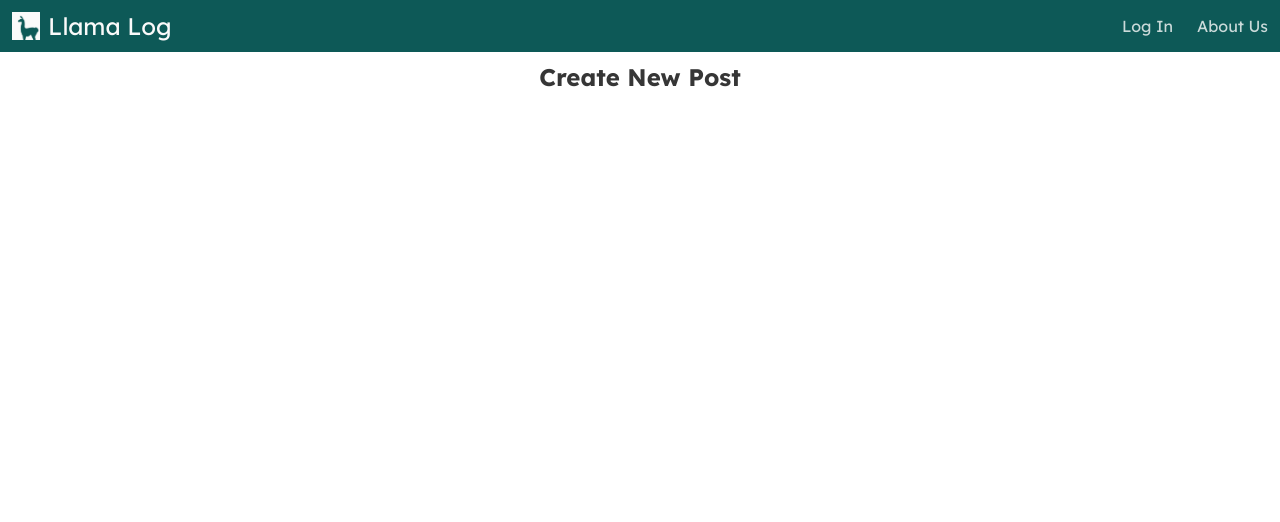
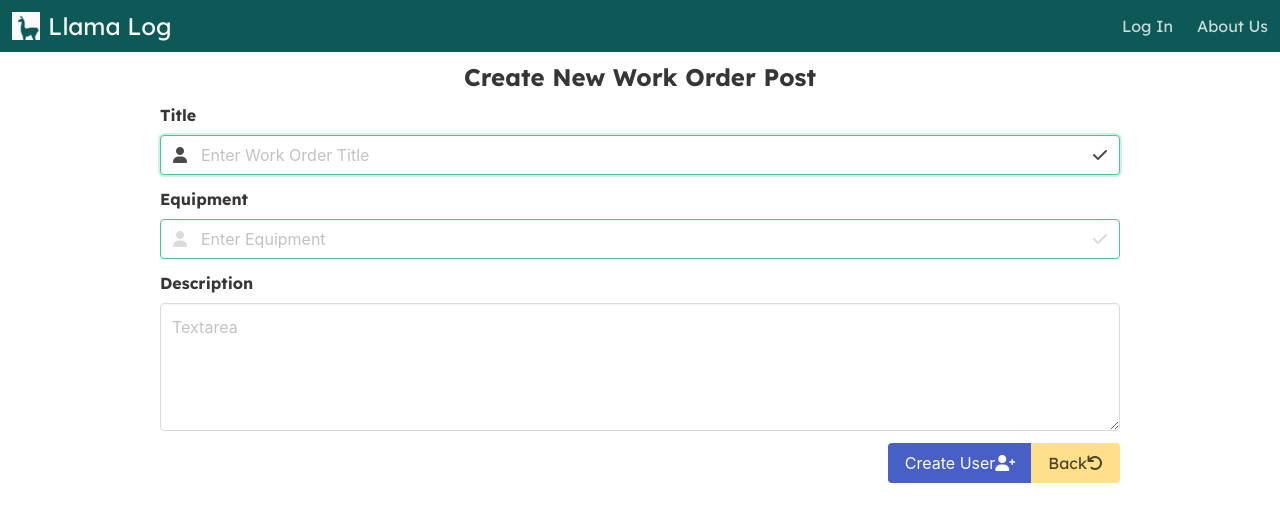
Before and after one commit to KieranSweeden/llama-log, a Flask app: template user/templates/create_post.html in a window 1280 px wide. Shown: the top 522 px of the page. Run offline with Flask 2, Linux system fonts and the light colour scheme; the template is opened without the code that fills it, so the values that code supplies are empty; some libraries are stand-ins or nearby versions.

Commit message:
Add basic work order form structure

```diff
--- a/admin/templates/create_user.html
+++ b/admin/templates/create_user.html
@@ -81,7 +81,7 @@
 
     <div class="buttons has-addons is-right">
         <button type="submit" class="button is-link">Create User <i class="fas fa-user-plus"></i></button>
-        <a class="button is-warning" href="{{ url_for('admin.manage')}}">Back <i class="fas fa-undo"></i></a>
+        <a class="button is-warning" href="{{ url_for('admin.manage', user_email=session['user_email'])}}">Back <i class="fas fa-undo"></i></a>
     </div>
 </form>
 
--- a/user/templates/create_post.html
+++ b/user/templates/create_post.html
@@ -2,4 +2,50 @@
 
 {% block title %}Create New Post | Llama Log{% endblock %}
 
-{% block header %}Create New Post{% endblock %}
+{% block header %}Create New Work Order Post{% endblock %}
+
+{% block content %}
+
+<form method="POST" action="">
+
+    <div class="field">
+        <label for="title" class="label">Title</label>
+        <div class="control has-icons-left has-icons-right">
+            <input class="input is-success" id="title" name="title" type="text" placeholder="Enter Work Order Title">
+            <span class="icon is-small is-left">
+                <i class="fas fa-user"></i>
+            </span>
+            <span class="icon is-small is-right">
+                <i class="fas fa-check"></i>
+            </span>
+        </div>
+    </div>
+
+    <div class="field">
+        <label for="equipment" class="label">Equipment</label>
+        <div class="control has-icons-left has-icons-right">
+            <input class="input is-success" id="equipment" name="equipment" type="text" placeholder="Enter Equipment">
+            <span class="icon is-small is-left">
+                <i class="fas fa-user"></i>
+            </span>
+            <span class="icon is-small is-right">
+                <i class="fas fa-check"></i>
+            </span>
+        </div>
+    </div>
+
+    <div class="field">
+        <label for="description" class="label">Description</label>
+        <div class="control">
+          <textarea class="textarea" name="description" id="description" placeholder="Textarea"></textarea>
+        </div>
+      </div>
+
+
+    <div class="buttons has-addons is-right">
+        <button type="submit" class="button is-link">Create User <i class="fas fa-user-plus"></i></button>
+        <a class="button is-warning" href="{{ url_for('user.feed', user_email=session['user_email']) }}">Back <i class="fas fa-undo"></i></a>
+    </div>
+</form>
+
+{% endblock %}
--- a/user/templates/feed.html
+++ b/user/templates/feed.html
@@ -19,9 +19,9 @@
             </div>
             <div class="dropdown-menu" id="create-post-option" role="menu">
               <div class="dropdown-content">
-                <a href="#" class="dropdown-item has-text-left">Work Order <i class="fas fa-tools"></i></a>
+                <a href="{{ url_for('user.create_post') }}" class="dropdown-item has-text-left">Work Order <i class="fas fa-tools"></i></a>
                 <hr class="dropdown-divider">
-                <a href="#" class="dropdown-item has-text-left">Incident <i class="fas fa-comments"></i></a>
+                <a href="{{ url_for('user.create_post') }}" class="dropdown-item has-text-left">Incident <i class="fas fa-comments"></i></a>
               </div>
             </div>
         </div>
```
Also changed, not shown: user/user.py (+6 -1 lines).
